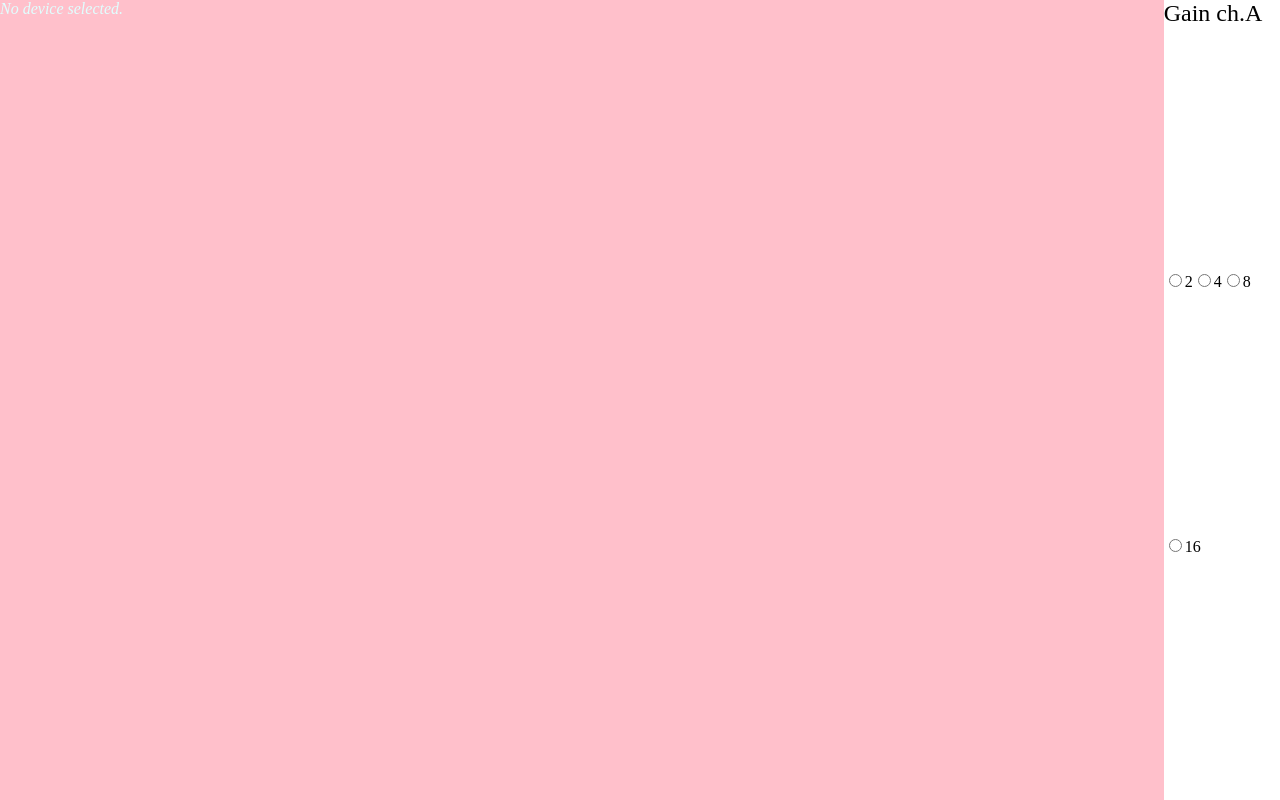
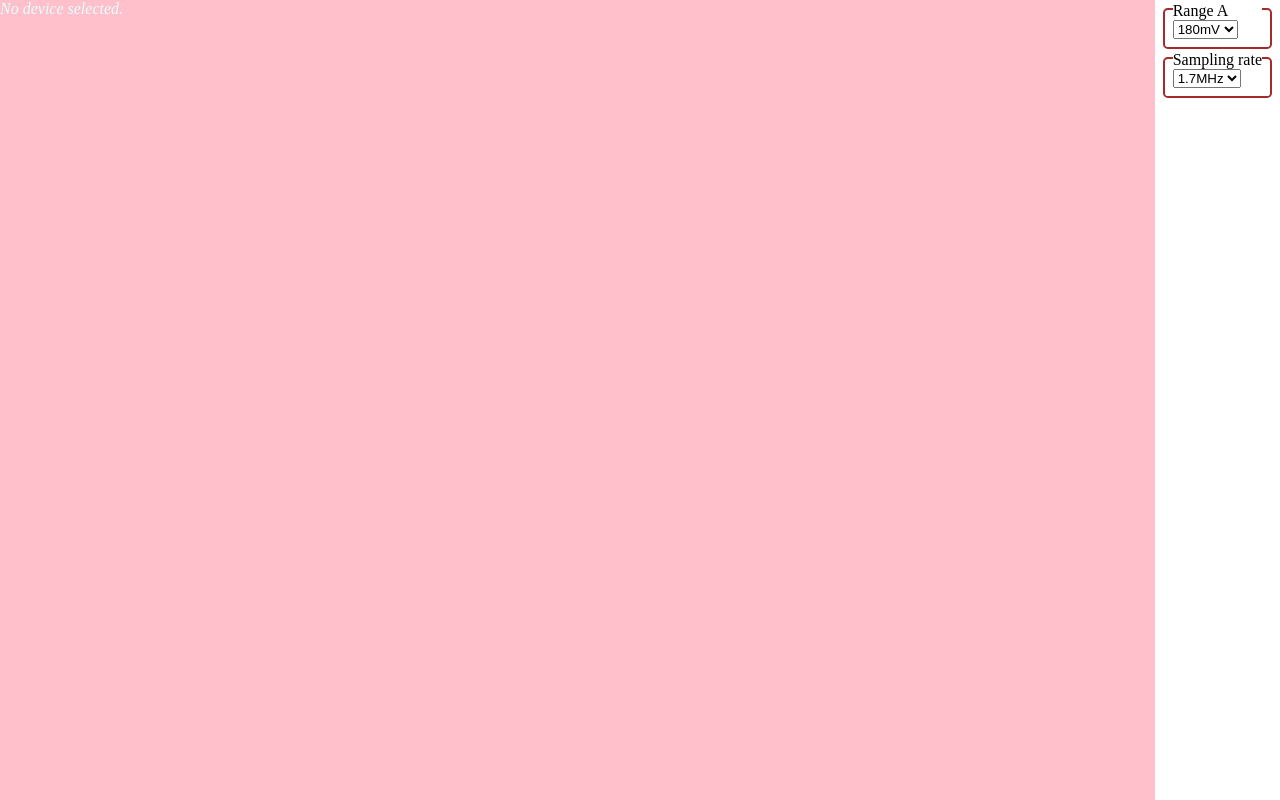
Before and after one commit to elmot/open-oscilloscope-stm32f3, a browser extension: page chromoscope/index.html in a window 1280 px wide. Drawn offline with Linux system fonts and the light colour scheme.

Commit message:
Timing, Range instead of gain, better design

```diff
--- a/chromoscope/index.html
+++ b/chromoscope/index.html
@@ -10,13 +10,43 @@
     <em>No device selected.</em>
 </span>
 
-    <canvas id="canvas"></canvas>
-<div id="gain" class="flex-control">
-    <div class="control-title">Gain ch.A</div>
-    <label><input type="radio" name="f.a.gain" value="0" class="paramInput">2</label>
-    <label><input type="radio" name="f.a.gain" value="1" class="paramInput">4</label>
-    <label><input type="radio" name="f.a.gain" value="2" class="paramInput">8</label>
-    <label><input type="radio" name="f.a.gain" value="3" class="paramInput">16</label>
+<canvas id="canvas"></canvas>
+<div id="controls">
+    <div id="div:f.a.range" class="flex-control">
+        <label for="f.a.range" class="control-title">Range A</label>
+        <select name="f.a.range" id="f.a.range" class="paramInput">
+            <option value="3/0">180mV</option>
+            <option value="2/0">350mV</option>
+            <option value="1/0">750mV</option>
+            <option value="0/0">1.5V</option>
+            <option value="0/1">3V</option>
+            <option value="0/2">15V</option>
+            <option value="0/3">45V</option>
+        </select>
+    </div>
+    <div id="div:t" class="flex-control">
+        <label for="t" class="control-title">Sampling rate</label>
+
+        <select id="t" name="t"  class="paramInput">
+            <option value="a">1.7MHz</option>
+            <option value="b">1MHz</option>
+            <option value="c">500kHz</option>
+            <option value="d">200kHz</option>
+            <option value="e">100kHz</option>
+            <option value="f">50kHz</option>
+            <option value="g">20kHz</option>
+            <option value="h">10kHz</option>
+            <option value="i">5kHz</option>
+            <option value="j">2kHz</option>
+            <option value="k">1kHz</option>
+            <option value="l">500Hz</option>
+            <option value="m">200Hz</option>
+            <option value="n">100Hz</option>
+            <option value="o">50Hz</option>
+            <option value="p">20Hz</option>
+            <option value="q">10Hz</option>
+        </select>
+    </div>
 </div>
 <script src="script.js"></script>
 </body>
--- a/chromoscope/style.css
+++ b/chromoscope/style.css
@@ -21,11 +21,22 @@ body {
 }
 
 .flex-control {
-    display: flex;
-    flex-flow: row wrap;
-    flex: 1 10  ;
+    /*display: flex;*/
+    border: solid 2px brown;
+    border-radius: 0.3em;
+    margin: 0.5em;
+    padding: 0.5em;
+
+}
+
+.flex-control *{
+    /*flex: 1 10  ;*/
 }
 .flex-control .control-title {
-    font-size: 1.5em;
-    width: 100%;
+    display: block;
+    font-size: 1em;
+    top: 0;
+    margin:0;
+    margin-top: -1em;
+    background-color: white;
 }
```
